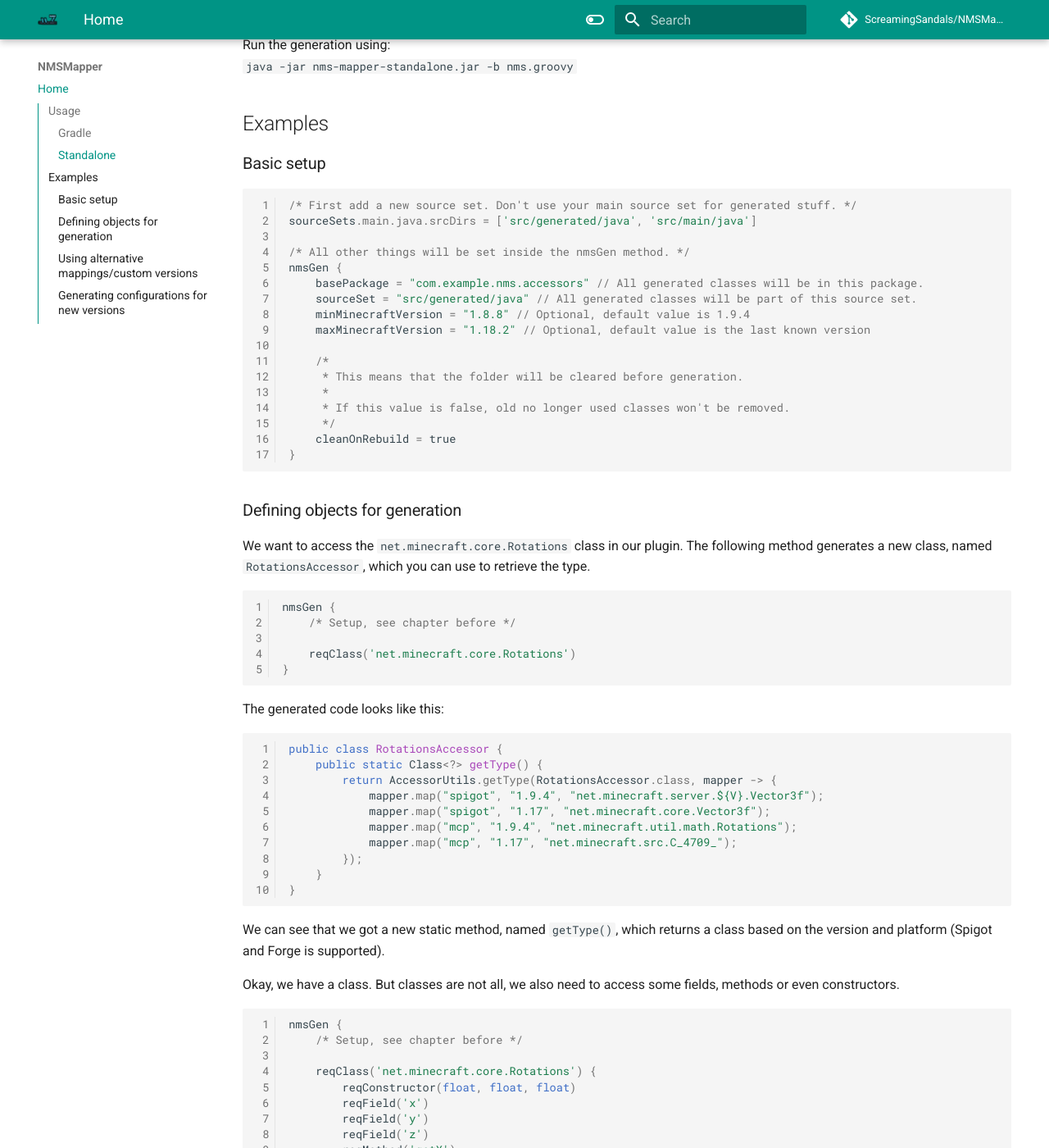
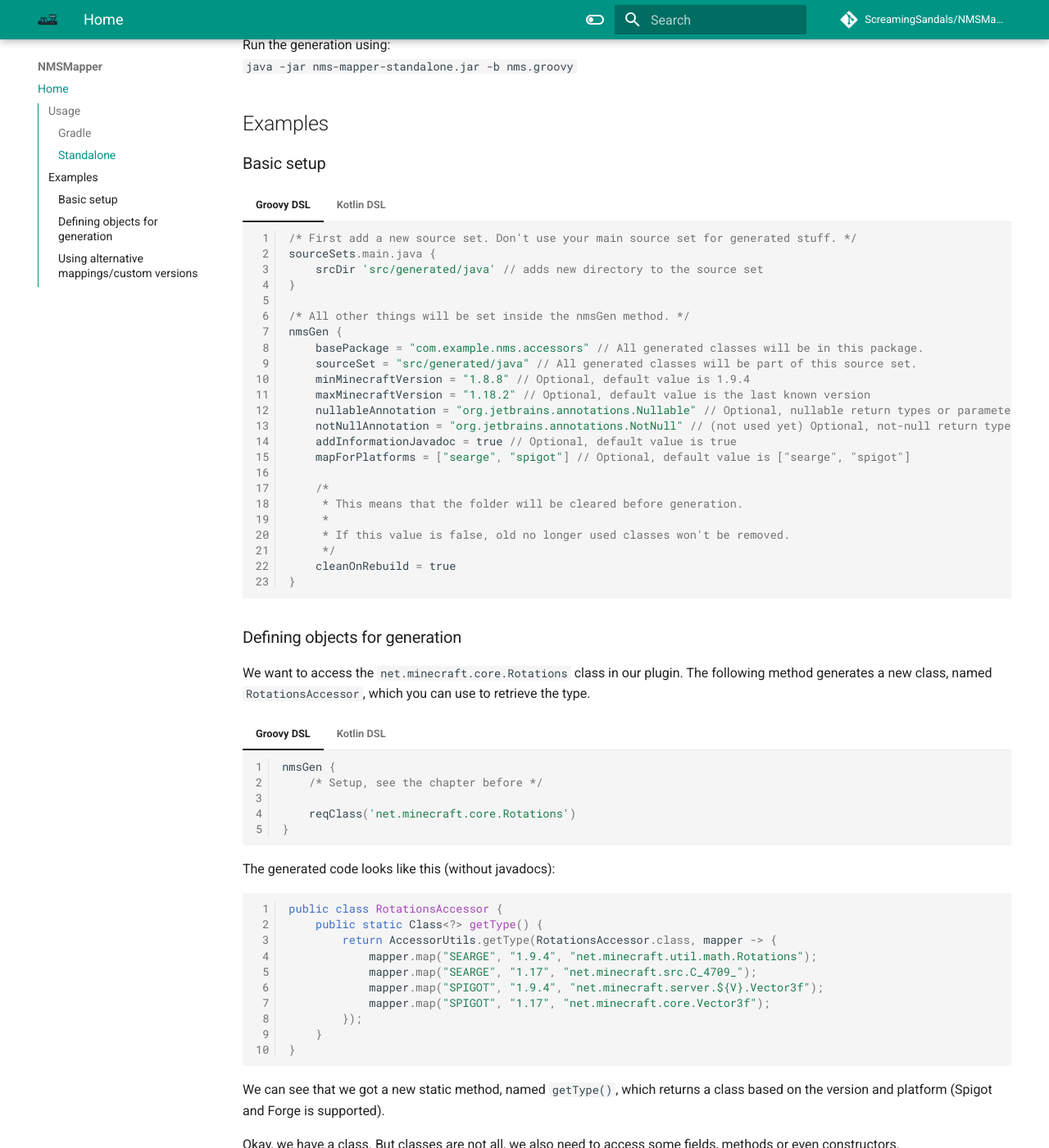
Before and after one commit to ScreamingSandals/NMSMapperDocs, an MkDocs documentation site: the page built from docs/index.md, in a window 1280 px wide and 1400 px high, scrolled down 1298 px. Shown: the whole window at 82% size. Built offline with MkDocs 1.6.1 and Material for MkDocs 9.7.7, drawn with Linux system fonts in a browser that asks for light colours; comment, search, counter and statistics services are not loaded; the version menu is left out; some of the changed text lies outside the part shown.

Commit message:
update docs

````diff
--- a/docs/index.md
+++ b/docs/index.md
@@ -52,44 +52,87 @@ Run the generation using:
 
 ## Examples
 ### Basic setup
-```groovy
-/* First add a new source set. Don't use your main source set for generated stuff. */
-sourceSets.main.java.srcDirs = ['src/generated/java', 'src/main/java']
 
-/* All other things will be set inside the nmsGen method. */
-nmsGen {
-    basePackage = "com.example.nms.accessors" // All generated classes will be in this package.
-    sourceSet = "src/generated/java" // All generated classes will be part of this source set.
-    minMinecraftVersion = "1.8.8" // Optional, default value is 1.9.4
-    maxMinecraftVersion = "1.18.2" // Optional, default value is the last known version
+=== "Groovy DSL"
+    ```groovy
+    /* First add a new source set. Don't use your main source set for generated stuff. */
+    sourceSets.main.java {
+        srcDir 'src/generated/java' // adds new directory to the source set
+    }
 
-    /*
-     * This means that the folder will be cleared before generation.
-     *
-     * If this value is false, old no longer used classes won't be removed.
-     */
-    cleanOnRebuild = true
-}
-```
+    /* All other things will be set inside the nmsGen method. */
+    nmsGen {
+        basePackage = "com.example.nms.accessors" // All generated classes will be in this package.
+        sourceSet = "src/generated/java" // All generated classes will be part of this source set.
+        minMinecraftVersion = "1.8.8" // Optional, default value is 1.9.4
+        maxMinecraftVersion = "1.18.2" // Optional, default value is the last known version
+        nullableAnnotation = "org.jetbrains.annotations.Nullable" // Optional, nullable return types or parameters will be annotated with this if present
+        notNullAnnotation = "org.jetbrains.annotations.NotNull" // (not used yet) Optional, not-null return type or parameters will be annotated with this if present
+        addInformationJavadoc = true // Optional, default value is true
+        mapForPlatforms = ["searge", "spigot"] // Optional, default value is ["searge", "spigot"]
+
+        /*
+         * This means that the folder will be cleared before generation.
+         *
+         * If this value is false, old no longer used classes won't be removed.
+         */
+        cleanOnRebuild = true
+    }
+    ```
+=== "Kotlin DSL"
+    ```kotlin
+    /* First add a new source set. Don't use your main source set for generated stuff. */
+    sourceSets["main"].java {
+        srcDir("src/generated/java") // adds new directory to the source set
+    }
+
+    /* All other things will be set inside the nmsGen method. */
+    nmsGen {
+        basePackage = "com.example.nms.accessors" // All generated classes will be in this package.
+        sourceSet = "src/generated/java" // All generated classes will be part of this source set.
+        minMinecraftVersion = "1.8.8" // Optional, default value is 1.9.4
+        maxMinecraftVersion = "1.18.2" // Optional, default value is the last known version
+        nullableAnnotation = "org.jetbrains.annotations.Nullable" // Optional, nullable return types or parameters will be annotated with this if present
+        notNullAnnotation = "org.jetbrains.annotations.NotNull" // (not used yet) Optional, not-null return type or parameters will be annotated with this if present
+        isAddInformationJavadoc = true // Optional, default value is true
+        mapForPlatforms = listOf("searge", "spigot") // Optional, default value is listOf("searge", "spigot")
+
+        /*
+         * This means that the folder will be cleared before generation.
+         *
+         * If this value is false, old no longer used classes won't be removed.
+         */
+        isCleanOnRebuild = true
+    }
+    ```
 
 ### Defining objects for generation
 We want to access the `net.minecraft.core.Rotations` class in our plugin. The following method generates a new class, named `RotationsAccessor`, which you can use to retrieve the type.
-```groovy
-nmsGen {
-    /* Setup, see chapter before */
+=== "Groovy DSL"
+    ```groovy
+    nmsGen {
+        /* Setup, see the chapter before */
 
-    reqClass('net.minecraft.core.Rotations')
-}
-```
-The generated code looks like this:
+        reqClass('net.minecraft.core.Rotations')
+    }
+    ```
+=== "Kotlin DSL"
+    ```kotlin
+    nmsGen {
+        /* Setup, see the chapter before */
+
+        reqClass("net.minecraft.core.Rotations")
+    }
+    ```
+The generated code looks like this (without javadocs):
 ```java
 public class RotationsAccessor {
     public static Class<?> getType() {
         return AccessorUtils.getType(RotationsAccessor.class, mapper -> {
-            mapper.map("spigot", "1.9.4", "net.minecraft.server.${V}.Vector3f");
-            mapper.map("spigot", "1.17", "net.minecraft.core.Vector3f");
-            mapper.map("mcp", "1.9.4", "net.minecraft.util.math.Rotations");
-            mapper.map("mcp", "1.17", "net.minecraft.src.C_4709_");
+            mapper.map("SEARGE", "1.9.4", "net.minecraft.util.math.Rotations");
+            mapper.map("SEARGE", "1.17", "net.minecraft.src.C_4709_");
+            mapper.map("SPIGOT", "1.9.4", "net.minecraft.server.${V}.Vector3f");
+            mapper.map("SPIGOT", "1.17", "net.minecraft.core.Vector3f");
         });
     }
 }
@@ -97,21 +140,38 @@ public class RotationsAccessor {
 We can see that we got a new static method, named `getType()`, which returns a class based on the version and platform (Spigot and Forge is supported).
 
 Okay, we have a class. But classes are not all, we also need to access some fields, methods or even constructors.
-```groovy
-nmsGen {
-    /* Setup, see chapter before */
+=== "Groovy DSL"
+    ```groovy
+    nmsGen {
+        /* Setup, see the chapter before */
 
-    reqClass('net.minecraft.core.Rotations') {
-        reqConstructor(float, float, float)
-        reqField('x')
-        reqField('y')
-        reqField('z')
-        reqMethod('getX')
-        reqMethod('getY')
-        reqMethod('getZ')
+        reqClass('net.minecraft.core.Rotations') {
+            reqConstructor(float, float, float)
+            reqField('x')
+            reqField('y')
+            reqField('z')
+            reqMethod('getX')
+            reqMethod('getY')
+            reqMethod('getZ')
+        }
     }
-}
-```
+    ```
+=== "Kotlin DSL"
+    ```kotlin
+    nmsGen {
+        /* Setup, see the chapter before */
+
+        reqClass("net.minecraft.core.Rotations") {
+            reqConstructor("float", "float", "float")
+            reqField("x")
+            reqField("y")
+            reqField("z")
+            reqMethod("getX")
+            reqMethod("getY")
+            reqMethod("getZ")
+        }
+    }
+    ```
 
 This will generate access methods for one constructor, three fields and three methods.
 ```java
@@ -150,37 +210,67 @@ A generated access method for a method will always be called `getMethod<Name><In
     If a class, a field, a method or a constructor is not found, `null` is returned.
 
 Maybe you are asking: How to define parameters to methods? It's actually pretty easy, and the same applies to constructors:
-```groovy
-nmsGen {
-    /* Setup, see chapter before */
+=== "Groovy DSL"
+    ```groovy
+    nmsGen {
+        /* Setup, see the chapter before */
 
-    var Level = reqClass('net.minecraft.world.level.Level')
+        var Level = reqClass('net.minecraft.world.level.Level')
 
-    reqClass('net.minecraft.world.entity.decoration.ArmorStand') {
-        reqConstructor(Level, double, double, double)
-        reqMethod('setSmall', boolean)
+        reqClass('net.minecraft.world.entity.decoration.ArmorStand') {
+            reqConstructor(Level, double, double, double)
+            reqMethod('setSmall', boolean)
+        }
     }
-}
-```
-Parameters can be classes (e.g. `String.class`, in groovy you don't have to specify the .class suffix), strings (`java.lang.String`) or an another requested class (in this example it's Level).
+    ```
+=== "Kotlin DSL"
+    ```kotlin
+    nmsGen {
+        /* Setup, see the chapter before */
+
+        val Level = reqClass("net.minecraft.world.level.Level")
+
+        reqClass("net.minecraft.world.entity.decoration.ArmorStand") {
+            reqConstructor(Level, "double", "double", "double")
+            reqMethod("setSmall", "boolean")
+        }
+    }
+    ```
+
+Parameters can be classes (e.g. `String.class`, in Groovy you don't have to specify the .class suffix), strings (`java.lang.String`) or a requested class (in this example it's Level).
+You can also use Kotlin's class reference (e.g. `String::class`), however for primitives use strings unless the required method/constructor has this parameter boxed!
 
 !!! tip "Arrays of requested classes"
 
     You can create an array of a requested class by calling `.array()` on it, useful for defining parameters of a NMS type.
 
-For requested classes you can also use so-called context. That means you don't have to save it to variable, but you can use string prepended with `@`
-```groovy
-nmsGen {
-    /* Setup, see chapter before */
+For requested classes you can also use so-called context. That means you don't have to save it to a variable, but you can use a string prepended with `@`
+=== "Groovy DSL"
+    ```groovy
+    nmsGen {
+        /* Setup, see the chapter before */
 
-    reqClass('net.minecraft.world.level.Level')
+        reqClass('net.minecraft.world.level.Level')
 
-    reqClass('net.minecraft.world.entity.decoration.ArmorStand') {
-        reqConstructor('@Level', double, double, double)
-        reqMethod('setSmall', boolean)
+        reqClass('net.minecraft.world.entity.decoration.ArmorStand') {
+            reqConstructor('@Level', double, double, double)
+            reqMethod('setSmall', boolean)
+        }
     }
-}
-```
+    ```
+=== "Kotlin DSL"
+    ```kotlin
+    nmsGen {
+        /* Setup, see the chapter before */
+
+        reqClass("net.minecraft.world.level.Level")
+
+        reqClass("net.minecraft.world.entity.decoration.ArmorStand") {
+            reqConstructor("@Level", "double", "double", "double")
+            reqMethod("setSmall", "boolean")
+        }
+    }
+    ```
 
 !!! tip "Arrays of requested classes in context"
 
@@ -188,15 +278,26 @@ nmsGen {
 
 
 If the class is an enum and we want to retrieve its enum value, we can simply use the `reqEnumField` method.
-```groovy
-nmsGen {
-    /* Setup, see chapter before */
+=== "Groovy DSL"
+    ```groovy
+    nmsGen {
+        /* Setup, see the chapter before */
 
-    reqClass('net.minecraft.network.protocol.game.ServerboundClientCommandPacket$Action') {
-        reqEnumField('PERFORM_RESPAWN')
+        reqClass('net.minecraft.network.protocol.game.ServerboundClientCommandPacket$Action') {
+            reqEnumField('PERFORM_RESPAWN')
+        }
     }
-}
-```
+    ```
+=== "Kotlin DSL"
+    ```kotlin
+    nmsGen {
+        /* Setup, see the chapter before */
+
+        reqClass("net.minecraft.network.protocol.game.ServerboundClientCommandPacket$Action") {
+            reqEnumField("PERFORM_RESPAWN")
+        }
+    }
+    ```
 In this case, the `getField` method will be generated again, however it will return directly the `Object` instead of `Field`.
 ```java
 public static Object getFieldPERFORM_RESPAWN() {
@@ -208,8 +309,3 @@ public static Object getFieldPERFORM_RESPAWN() {
 ### Using alternative mappings/custom versions
 If you want to use alternative mappings or specific versions for generating accessors, prefix the build.gradle declaration with `<mappingtype>:` and suffix it with `:<version>`.
 Available mapping types are `mojang, searge, spigot, obfuscated`. Mojang mappings are used by default (if available).
-
-### Generating configurations for new versions
-```bash
-./gradlew generateNmsConfig -PminecraftVersion=<version>
-```
--- a/mkdocs.yml
+++ b/mkdocs.yml
@@ -47,6 +47,8 @@ markdown_extensions:
   - pymdownx.inlinehilite
   - pymdownx.superfences
   - pymdownx.snippets
+  - pymdownx.tabbed:
+      alternate_style: true
   - toc:
       permalink: true
 
--- a/overrides/main.html
+++ b/overrides/main.html
@@ -1 +1,26 @@
 {% extends "base.html" %}
+
+{% block scripts %}
+    {{ super() }}
+    <script>
+        const tabs = document.querySelectorAll(".tabbed-set > input")
+        console.log(tabs)
+        for (const tab of tabs) {
+            tab.addEventListener("click", () => {
+                const current = document.querySelector(`label[for=${tab.id}]`)
+                const pos = current.getBoundingClientRect().top
+                const labelContent = current.innerHTML
+                const labels = document.querySelectorAll('.tabbed-set > label, .tabbed-alternate > .tabbed-labels > label')
+                for (const label of labels) {
+                    if (label.innerHTML === labelContent) {
+                        document.querySelector(`input[id=${label.getAttribute('for')}]`).checked = true
+                    }
+                }
+
+                // Preserve scroll position
+                const delta = (current.getBoundingClientRect().top) - pos
+                window.scrollBy(0, delta)
+            })
+        }
+    </script>
+{% endblock %}
````
Also changed, not shown: 1 other file.
